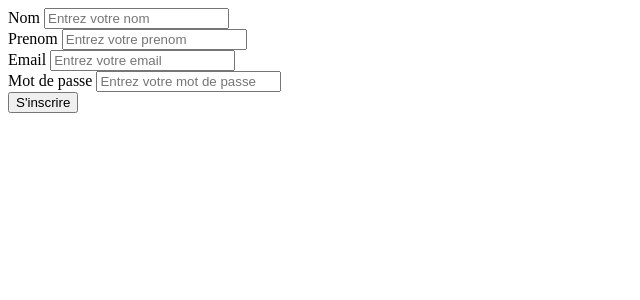
After one commit to dootod/ppe-puy-du-fou, a PHP site: page /app/Views/inscriptionView.php in a window 1280 px wide. The commit adds this page. Shown: the top 300 px of the page, without its empty margins (0-640 px from the left). Run offline with PHP 8.4, Linux system fonts and the light colour scheme.

Commit message:
Ajout du code de base

```diff
--- /dev/null
+++ b/app/Views/inscriptionView.php
@@ -0,0 +1,33 @@
+<!DOCTYPE html>
+<html lang="fr">
+<head>
+    <meta charset="UTF-8">
+    <meta name="viewport" content="width=device-width, initial-scale=1.0">
+    <title>Inscription</title>
+</head>
+<body>
+    <form action="index.php?action=traiterInscription" method="post">
+        <div>
+            <label for="nom">Nom</label>
+            <input type="text" name="nom" id="nom" placeholder="Entrez votre nom" required>
+        </div>
+
+        <div>
+            <label for="prenom">Prenom</label>
+            <input type="text" name="prenom" id="prenom" placeholder="Entrez votre prenom" required>
+        </div>
+
+        <div>
+            <label for="email">Email</label>
+            <input type="email" name="email" id="email" placeholder="Entrez votre email" required>
+        </div>
+
+        <div>
+            <label for="mdp">Mot de passe</label>
+            <input type="password" name="mdp" id="mdp" placeholder="Entrez votre mot de passe" required>
+        </div>
+
+        <input type="submit" value="S'inscrire" name="inscription">
+    </form>
+</body>
+</html>
```
Also changed, not shown: app/controllers/inscriptionController.php (+18 -0 lines), app/models/inscriptionModel.php (+8 -0 lines), public/index.php (+20 -0 lines), app/Views/inscriptionModel.php (deleted).
